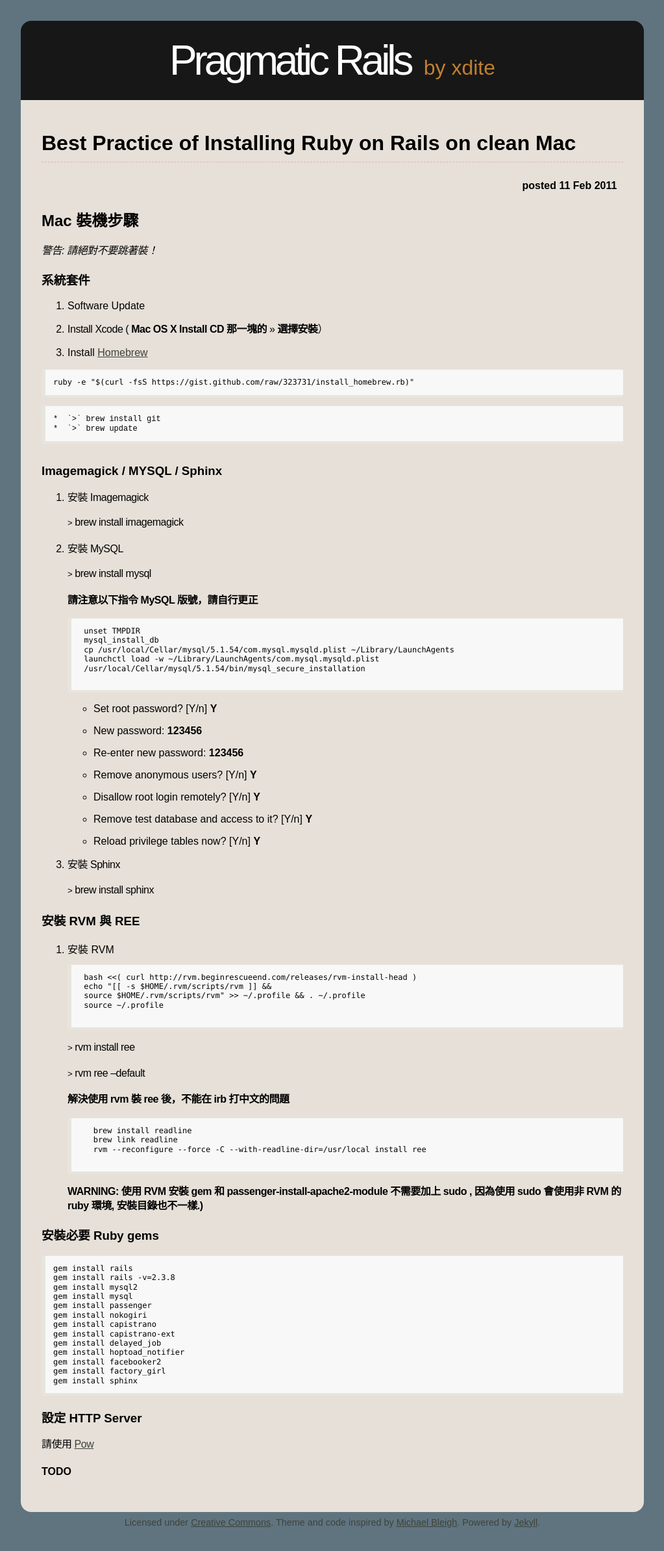
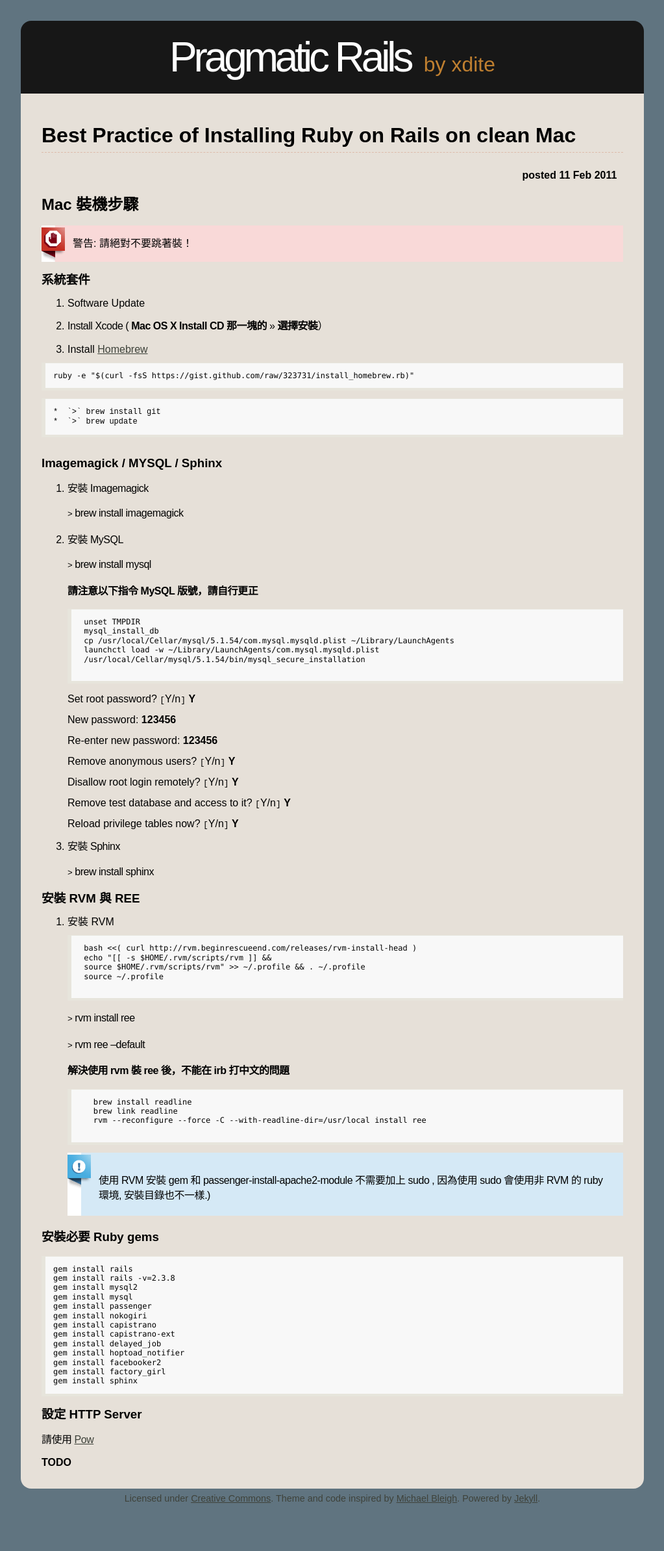
Before and after one commit to xdite/railsxd.github.com, a Jekyll site: the page built from _posts/2011-02-11-install-rails-on-mac.md, in a window 1280 px wide. Shown: the whole page at 65% size, without its empty margins (128-1151 px from the left). Built offline with Jekyll 4.4.1, drawn with Linux system fonts in a browser that asks for light colours; after the commit the page ends 2349 px from its top, so only the background shows below that.

```diff
--- a/_config.yml
+++ b/_config.yml
@@ -2,5 +2,5 @@ auto: true
 server: true
 permalink: none
 
-source:      .
+source: .
 destination: ./pragmatic-rails
--- a/_layouts/master.html
+++ b/_layouts/master.html
@@ -4,7 +4,7 @@
 <head>
     <meta http-equiv="Content-type" content="text/html; charset=utf-8">
     <title> Pragmatic Rails - {{ page.title }}</title>
-
+     <link rel="stylesheet" href="/stylesheets/reset.css" type="text/css" media="screen" charset="utf-8"/>
     <link rel="stylesheet" href="/stylesheets/master.css" type="text/css" media="screen" charset="utf-8"/>
     <link rel="alternate" type="application/atom+xml" href="/atom.xml" />
 </head>
--- a/_posts/2011-02-11-install-rails-on-mac.md
+++ b/_posts/2011-02-11-install-rails-on-mac.md
@@ -5,7 +5,9 @@ layout: post
 
 ## Mac 裝機步驟 ##
 
-*警告: 請絕對不要跳著裝！*
+<div class="warning">
+警告: 請絕對不要跳著裝！
+</div>
 
 ### 系統套件 ###
 
@@ -36,13 +38,13 @@ layout: post
     /usr/local/Cellar/mysql/5.1.54/bin/mysql_secure_installation
     </pre>
 
-    * Set root password? [Y/n] **Y**
+    * Set root password? `[`Y/n`]` **Y**
     * New password: **123456**
     * Re-enter new password: **123456**
-    * Remove anonymous users? [Y/n] **Y**
-    * Disallow root login remotely? [Y/n] **Y**
-    * Remove test database and access to it? [Y/n] **Y**
-    * Reload privilege tables now? [Y/n] **Y**
+    * Remove anonymous users? `[`Y/n`]` **Y**
+    * Disallow root login remotely? `[`Y/n`]` **Y**
+    * Remove test database and access to it? `[`Y/n`]` **Y**
+    * Reload privilege tables now? `[`Y/n`]` **Y**
 
 3. 安裝 Sphinx
 
@@ -68,7 +70,12 @@ layout: post
       brew link readline
       rvm --reconfigure --force -C --with-readline-dir=/usr/local install ree
     </pre>
-    **WARNING: 使用 RVM 安裝 gem 和 passenger-install-apache2-module 不需要加上 sudo , 因為使用 sudo 會使用非 RVM 的 ruby 環境, 安裝目錄也不一樣.)**
+
+    <div class="info">
+        <p>
+             使用 RVM 安裝 gem 和 passenger-install-apache2-module 不需要加上 sudo , 因為使用 sudo 會使用非 RVM 的 ruby 環境, 安裝目錄也不一樣.)
+        </p>
+    </div>
 
 ### 安裝必要 Ruby gems ###
 
--- a/stylesheets/master.css
+++ b/stylesheets/master.css
@@ -1,4 +1,4 @@
-/* line 1, ../src/master.scss */
+/* line 2, ../src/master.scss */
 body {
   font-family: Arial, sans-serif;
   background: #607480;
@@ -6,7 +6,7 @@ body {
 }
 
 /* self clear */
-/* line 8, ../src/master.scss */
+/* line 9, ../src/master.scss */
 div:after {
   content: ".";
   display: block;
@@ -15,28 +15,28 @@ div:after {
   visibility: hidden;
 }
 
-/* line 10, ../src/master.scss */
+/* line 11, ../src/master.scss */
 a {
   color: #3E423A;
 }
-/* line 12, ../src/master.scss */
+/* line 13, ../src/master.scss */
 a:visited {
   color: #6C6E58;
 }
 
-/* line 15, ../src/master.scss */
+/* line 16, ../src/master.scss */
 ol {
   display: block;
   list-style-type: decimal;
   padding-left: 40px;
 }
 
-/* line 21, ../src/master.scss */
+/* line 23, ../src/master.scss */
 .more {
   font-size: 0.7em;
 }
 
-/* line 24, ../src/master.scss */
+/* line 26, ../src/master.scss */
 #container {
   width: 60em;
   margin: 2em auto 0;
@@ -47,7 +47,7 @@ ol {
   border-radius: 1.5em;
 }
 
-/* line 34, ../src/master.scss */
+/* line 36, ../src/master.scss */
 #header {
   text-align: left;
   background: #171717;
@@ -60,7 +60,7 @@ ol {
   padding: 1.5em;
   text-align: center;
 }
-/* line 45, ../src/master.scss */
+/* line 47, ../src/master.scss */
 #header h1 {
   font-size: 4em;
   display: inline;
@@ -68,33 +68,33 @@ ol {
   color: #fff;
   font-weight: normal;
 }
-/* line 51, ../src/master.scss */
+/* line 53, ../src/master.scss */
 #header h1 a {
   color: inherit;
   text-decoration: none;
 }
-/* line 54, ../src/master.scss */
+/* line 56, ../src/master.scss */
 #header h1:hover {
   text-decoration: underline;
 }
-/* line 56, ../src/master.scss */
+/* line 58, ../src/master.scss */
 #header h2 {
   display: inline;
   margin-left: 0.5em;
   font-size: 2em;
   font-weight: normal;
 }
-/* line 57, ../src/master.scss */
+/* line 59, ../src/master.scss */
 #header h2 a {
   color: #BF7F30;
   text-decoration: none;
 }
-/* line 60, ../src/master.scss */
+/* line 62, ../src/master.scss */
 #header h2 a:hover {
   text-decoration: underline;
 }
 
-/* line 73, ../src/master.scss */
+/* line 75, ../src/master.scss */
 #content {
   padding: 2em;
   background: #E6E0D8;
@@ -106,13 +106,13 @@ ol {
   border-bottom-right-radius: 1em;
 }
 
-/* line 86, ../src/master.scss */
+/* line 88, ../src/master.scss */
 #main {
   float: left;
   width: 40em;
 }
 
-/* line 92, ../src/master.scss */
+/* line 94, ../src/master.scss */
 #sidebar {
   margin-left: 1em;
   background: #E6E0D8;
@@ -120,14 +120,14 @@ ol {
   width: 15em;
 }
 
-/* line 101, ../src/master.scss */
+/* line 103, ../src/master.scss */
 .post h1 {
   margin-top: 0.2em;
   margin-bottom: 0.67em;
   font-size: 2em;
   display: block;
 }
-/* line 106, ../src/master.scss */
+/* line 108, ../src/master.scss */
 .post h1 a {
   color: inherit;
   text-decoration: none;
@@ -139,36 +139,36 @@ ol {
   border-bottom: 1px dashed #dba;
   font-weight: bold;
 }
-/* line 118, ../src/master.scss */
+/* line 120, ../src/master.scss */
 .post h2 {
   font-size: 1.5em;
   margin-top: 0.83em;
   margin-bottom: 0.83em;
 }
-/* line 125, ../src/master.scss */
+/* line 127, ../src/master.scss */
 .post h3 {
   font-size: 1.17em;
   margin-top: 1em;
   margin-bottom: 1em;
 }
-/* line 131, ../src/master.scss */
+/* line 133, ../src/master.scss */
 .post ul {
   margin-top: 1em;
   margin-bottom: 1em;
 }
-/* line 134, ../src/master.scss */
+/* line 136, ../src/master.scss */
 .post ul li {
   margin-top: 1em;
   margin-bottom: 1em;
 }
-/* line 140, ../src/master.scss */
+/* line 142, ../src/master.scss */
 .post p {
   margin-top: 1em;
   margin-bottom: 1em;
   line-height: 140%;
   letter-spacing: -0.03em;
 }
-/* line 146, ../src/master.scss */
+/* line 148, ../src/master.scss */
 .post .date {
   padding: 0.4em 0.6em 0.3em;
   font-weight: bold;
@@ -177,7 +177,7 @@ ol {
   color: #000;
 }
 
-/* line 155, ../src/master.scss */
+/* line 160, ../src/master.scss */
 .title {
   background: #171717;
   padding: 0.3em 0.5em;
@@ -186,12 +186,12 @@ ol {
   color: white;
   font-size: 1.5em;
 }
-/* line 161, ../src/master.scss */
+/* line 166, ../src/master.scss */
 .title a {
   color: inherit;
 }
 
-/* line 165, ../src/master.scss */
+/* line 170, ../src/master.scss */
 pre {
   background: #f8f8f8;
   border: 1px solid #E7E5DC;
@@ -206,7 +206,7 @@ pre {
   margin: 1em 0px;
 }
 
-/* line 179, ../src/master.scss */
+/* line 184, ../src/master.scss */
 .topic {
   background: #FAD8AF;
   border: 2px solid #B89F80;
@@ -218,11 +218,11 @@ pre {
   -webkit-border-radius: 0.5em;
   border-radius: 0.5em;
 }
-/* line 189, ../src/master.scss */
+/* line 194, ../src/master.scss */
 .topic h3 {
   margin: 0 0 0.3em 0;
 }
-/* line 191, ../src/master.scss */
+/* line 196, ../src/master.scss */
 .topic h3 a {
   font-weight: bold;
   color: black;
@@ -230,7 +230,7 @@ pre {
   font-size: 1.1em;
 }
 
-/* line 200, ../src/master.scss */
+/* line 205, ../src/master.scss */
 #footer {
   margin: 0 auto 2em;
   color: #3E423A;
@@ -239,8 +239,25 @@ pre {
   text-align: center;
   width: 56em;
 }
-/* line 207, ../src/master.scss */
+/* line 212, ../src/master.scss */
 #footer a {
   color: #3E423A;
   font-weight: normal;
 }
+
+/* line 218, ../src/master.scss */
+.warning {
+  background: #f9d9d8 url(/stylesheets/images/tab_red.gif) no-repeat left top;
+  border: none;
+  padding: 1.25em 1.25em 1.25em 48px;
+  margin-left: 0;
+  margin-top: 0.25em;
+}
+
+/* line 226, ../src/master.scss */
+.info {
+  background: #d5e9f6 url(/stylesheets/images/tab_info.gif) no-repeat left top;
+  border: none;
+  padding: 1em 1em 0.25em 48px;
+  margin: 0.25em 0 1.5em 0;
+}
```
Also changed, not shown: _posts/2010-03-14-learning-rails.md (added, +146 -0 lines), _posts/2010-11-01-ror-4-3.md (added, +197 -0 lines), src/master.scss (+20 -0 lines), stylesheets/images/tab_info.gif (added), stylesheets/images/tab_red.gif (added).
